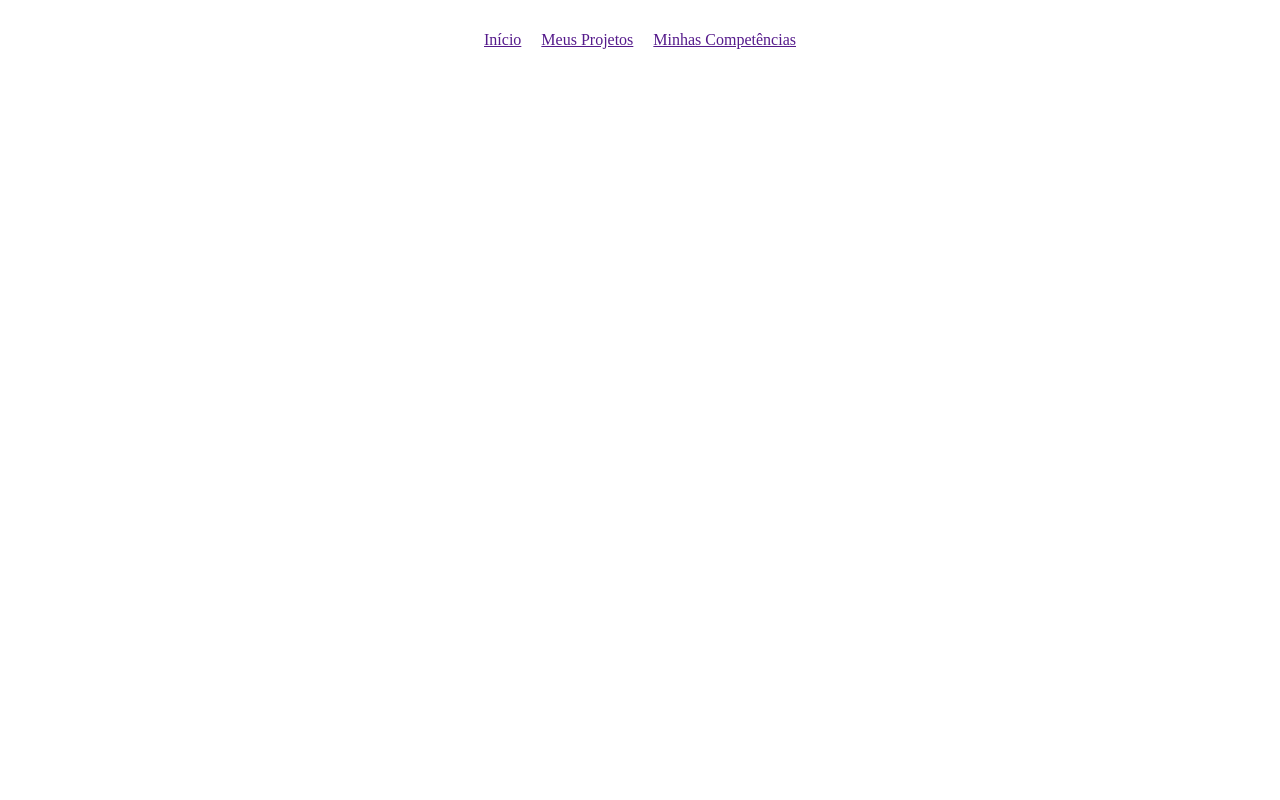
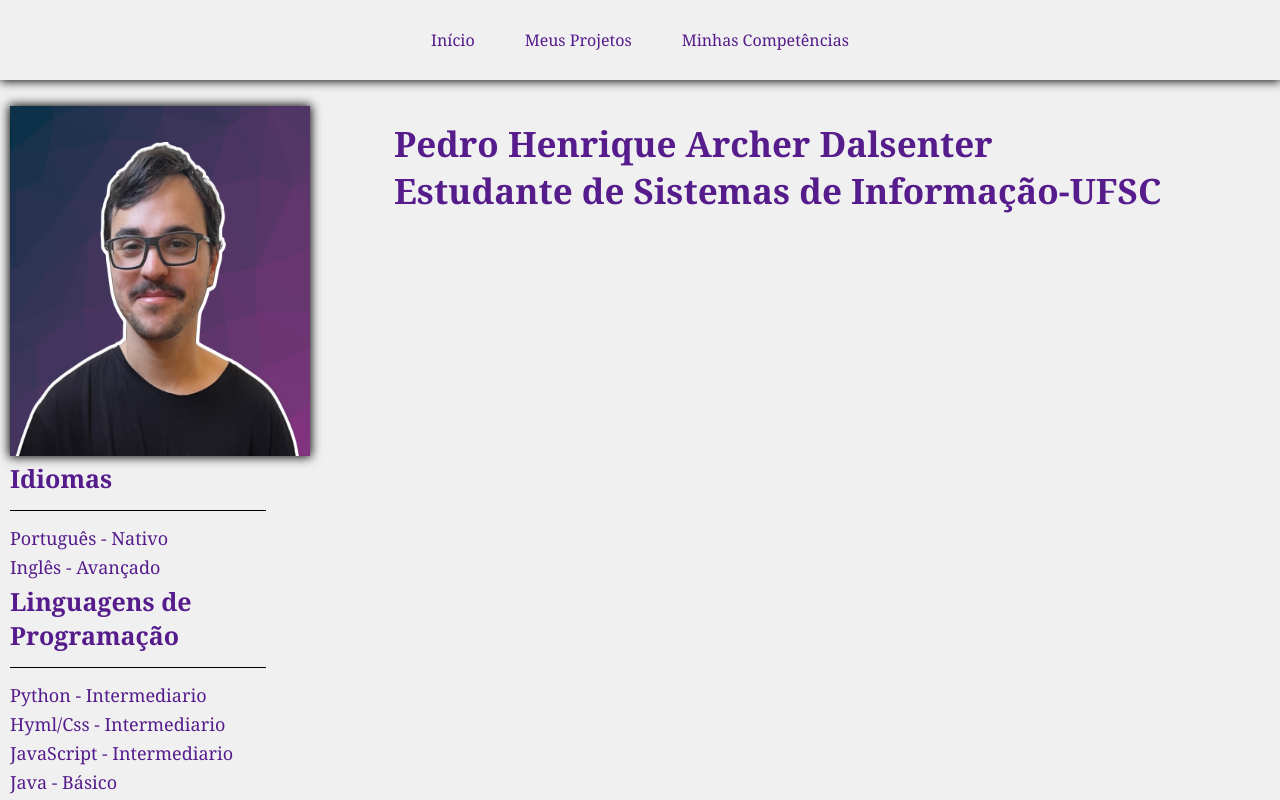
Before and after one commit to PedroDaluncio/TarefasDisciplinaWeb, a plain HTML site: page exercicio1/index.html in a window 1280 px wide. Drawn offline with Linux system fonts and the light colour scheme.

Commit message:
cv update

```diff
--- a/exercicio1/index.html
+++ b/exercicio1/index.html
@@ -8,12 +8,34 @@
     <title>Meu Portfólio</title>
 </head>
 <body>
-    <main>
-        <header>
+    <header>
+        <nav>
             <a href="">Início</a>
             <a href="">Meus Projetos</a>
             <a href="">Minhas Competências</a>
-        </header>
+        </nav>
+    </header>
+    <main>
+        <section id="sideBar">
+            <aside>
+                <img src="Pedro Dalsenter.png" alt="Minha foto profissinal" id="myPhoto">
+                <dl>
+                    <dt>Idiomas</dt>
+                    <dd>Português - Nativo</dd>
+                    <dd>Inglês - Avançado</dd>
+                    <dt>Linguagens de Programação</dt>
+                    <dd>Python - Intermediario</dd>
+                    <dd>Hyml/Css - Intermediario</dd>
+                    <dd>JavaScript - Intermediario</dd>
+                    <dd>Java - Básico</dd>
+                </dl>
+            </aside>
+        </section>
+        <section id="myNameAndCollege">
+            <span id="myName">Pedro Henrique Archer Dalsenter</span>
+            <br>
+            <span id="myCollege">Estudante de Sistemas de Informação-UFSC</span>
+        </section>
     </main>
 </body>
 </html>
--- a/exercicio1/style.css
+++ b/exercicio1/style.css
@@ -3,16 +3,82 @@
     padding: 0;
     box-sizing: border-box;
 }
+
 body{
     min-height: 100%;
+    background-color: #f0f0f0;
+    font-family: Cambria, Cochin, Georgia, Times, 'Times New Roman', serif;
+    color: rgb(86, 28, 140);
 }
 
 header{
-    width: 100vw;
+    width: 100%;
+    max-width: 100%;
     height: 10vh;
     max-height: 10vh;
     display: flex;
     justify-content: center;
     align-items: center;
-    gap: 20px;
+    gap: 50px;
+    position: fixed;
+    top: 0;
+    left: 0;
+    z-index: 1000000000;
+    box-shadow: 0px 0 10px 0.5px black;
 }
+
+main{
+    display: flex;
+    flex-direction: row;
+    gap: 10%;
+}
+
+#sideBar{
+    margin-top: 12vh;
+}
+
+nav{
+    display: flex;
+    gap: 50px;
+}
+
+a{
+    text-decoration: none;
+    transition: 1.5s;
+}
+
+a:hover{
+    color: blue;
+    font-size: 18px;
+}
+
+aside{
+    margin: 10px 0 0 10px;
+    width: 20vw;
+}
+
+#myPhoto{
+    box-shadow: 0px 0 10px 1px black;
+    width: 300px;
+    height: 350px;
+}
+
+dt{
+    font-size: 25px;
+    font-weight: 700;
+    margin-bottom: 15px;
+    padding-bottom: 15px;
+    border-bottom: solid 1px black;
+}
+
+dd{
+    font-size: 18px;
+    font-weight: 500;
+    margin-bottom: 5px;
+}
+
+#myNameAndCollege{
+    margin-top: 15vh;
+    font-size: 35px;
+    font-weight: 700;
+}
```
Also changed, not shown: exercicio1/Pedro Dalsenter.png (added).
